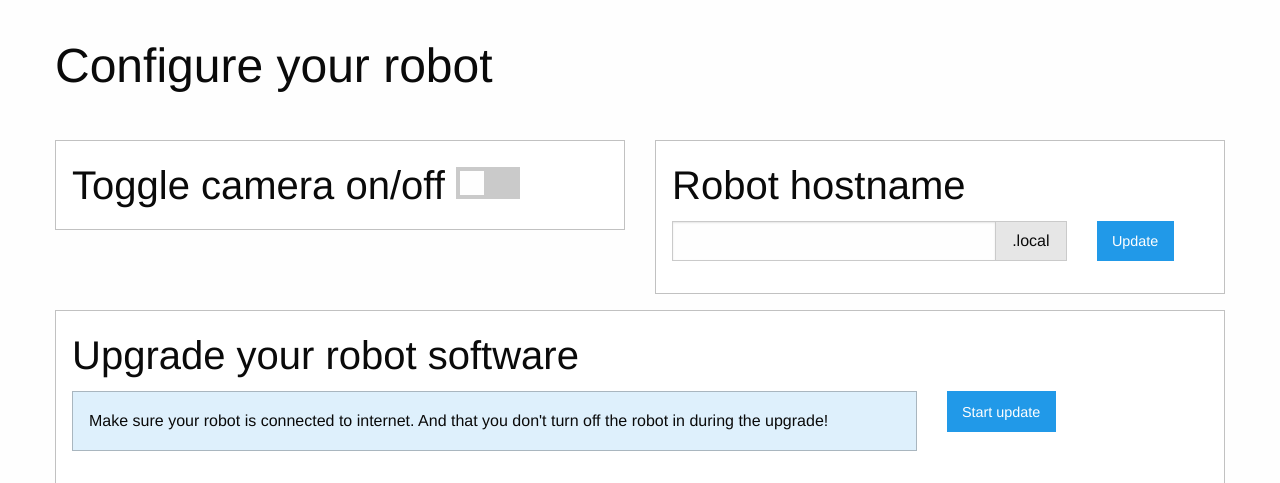
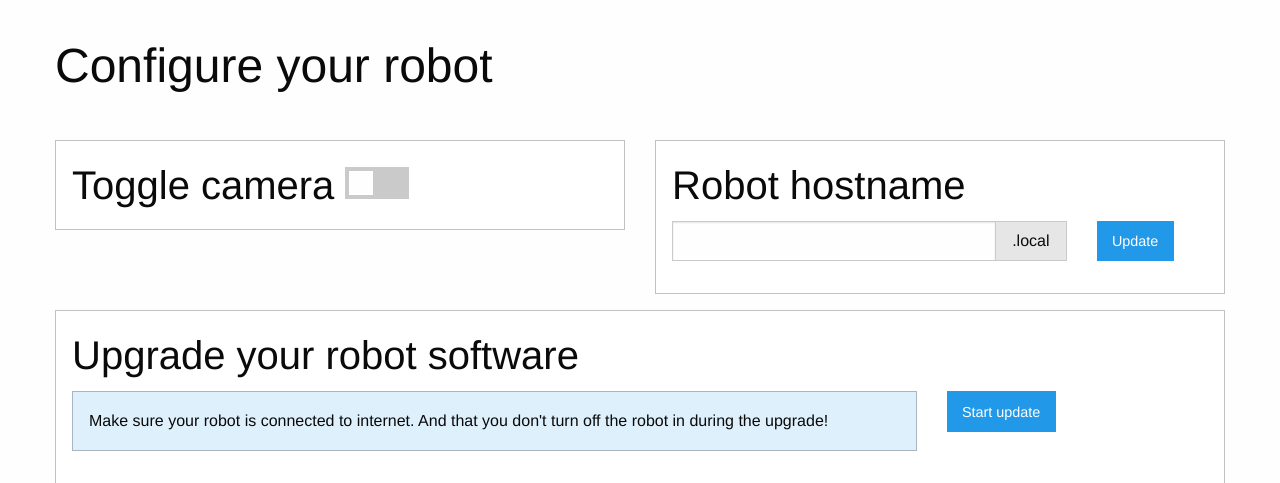
Before and after one commit to poppy-project/puppet-master, a Python web app: template templates/settings.html in a window 1280 px wide. Shown: the part 71-554 px from the top of the page. Run offline with Jinja, Linux system fonts and the light colour scheme; the template is opened without the code that fills it, so the values that code supplies are empty.

Commit message:
Update toggle camera text

```diff
--- a/templates/settings.html
+++ b/templates/settings.html
@@ -12,7 +12,7 @@
   <div class="large-6 columns">
     <div class="callout">
       <h2>
-        Toggle camera on/off
+        Toggle camera
 
         <div class="switch il">
           <input class="switch-input" id="camera-switch" type="checkbox" name="camera-switch"{% if robot.camera %} checked{% endif %}>
```
